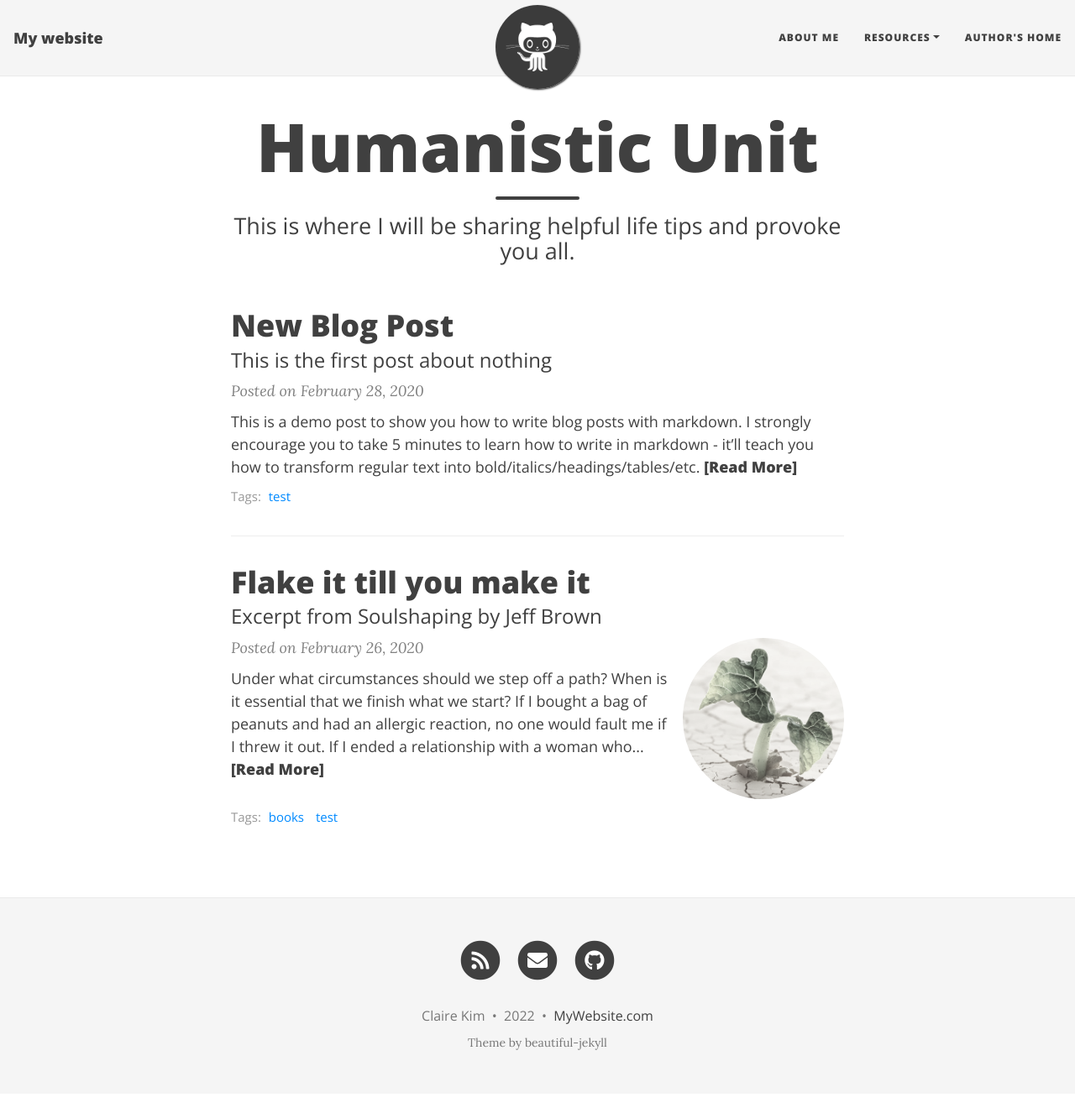
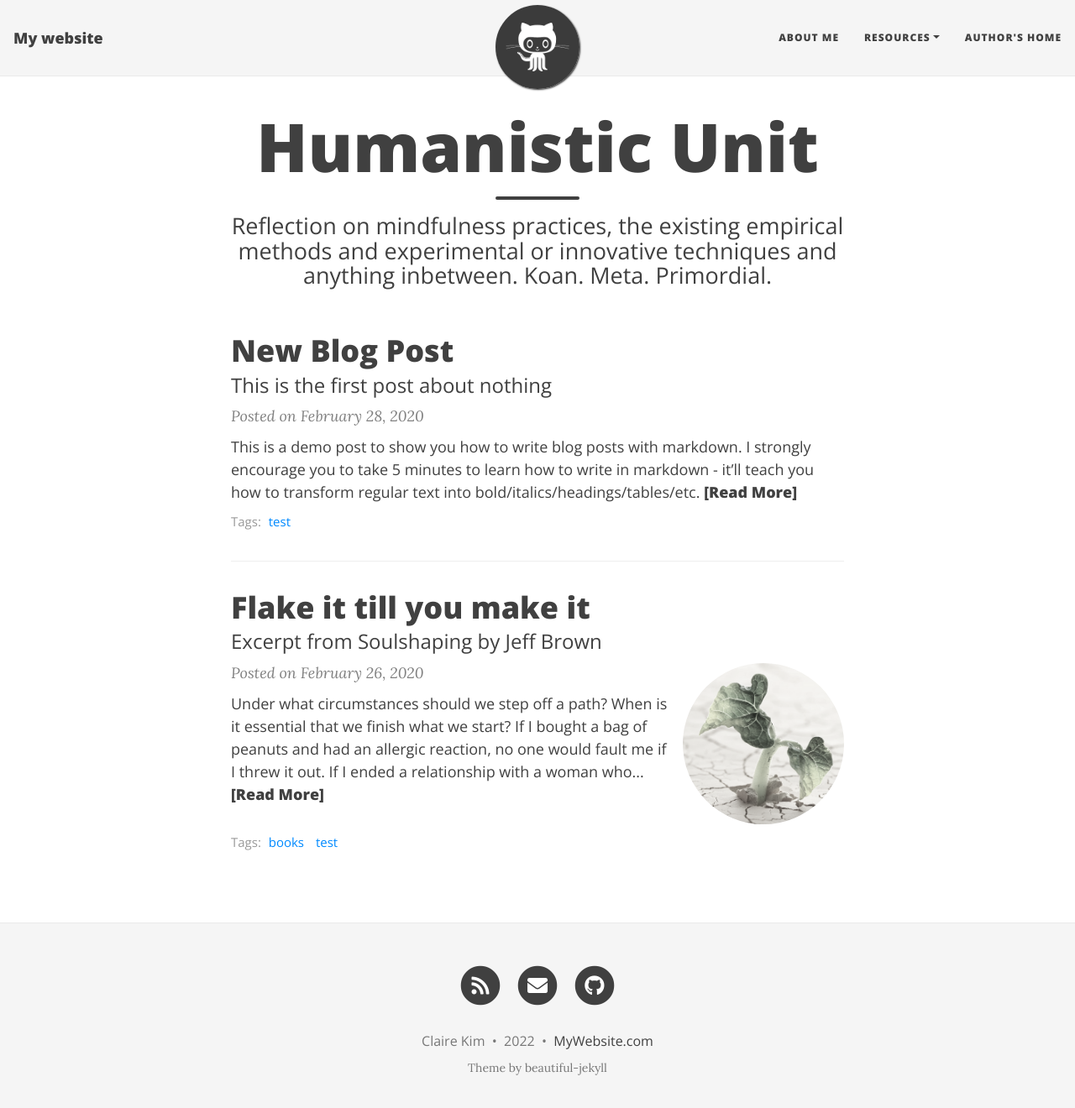
Before and after one commit to claireskim/claireskim.github.io, a Jekyll site: the page built from index.html, in a window 1280 px wide and 1333 px high. Shown: the top 1320 px of the window at 84% size. Built offline with Jekyll 4.4.1, drawn with Linux system fonts in a browser that asks for light colours; nearby versions of some CDN libraries; the list of posts is cut into pages by our own code.

Commit message:
Update index.html

```diff
--- a/index.html
+++ b/index.html
@@ -1,5 +1,5 @@
 ---
 layout: home
 title: Humanistic Unit
-subtitle: This is where I will be sharing helpful life tips and provoke you all.
+subtitle: Reflection on mindfulness practices, the existing empirical methods and experimental or innovative techniques and anything inbetween. Koan. Meta. Primordial.
 ---
```
